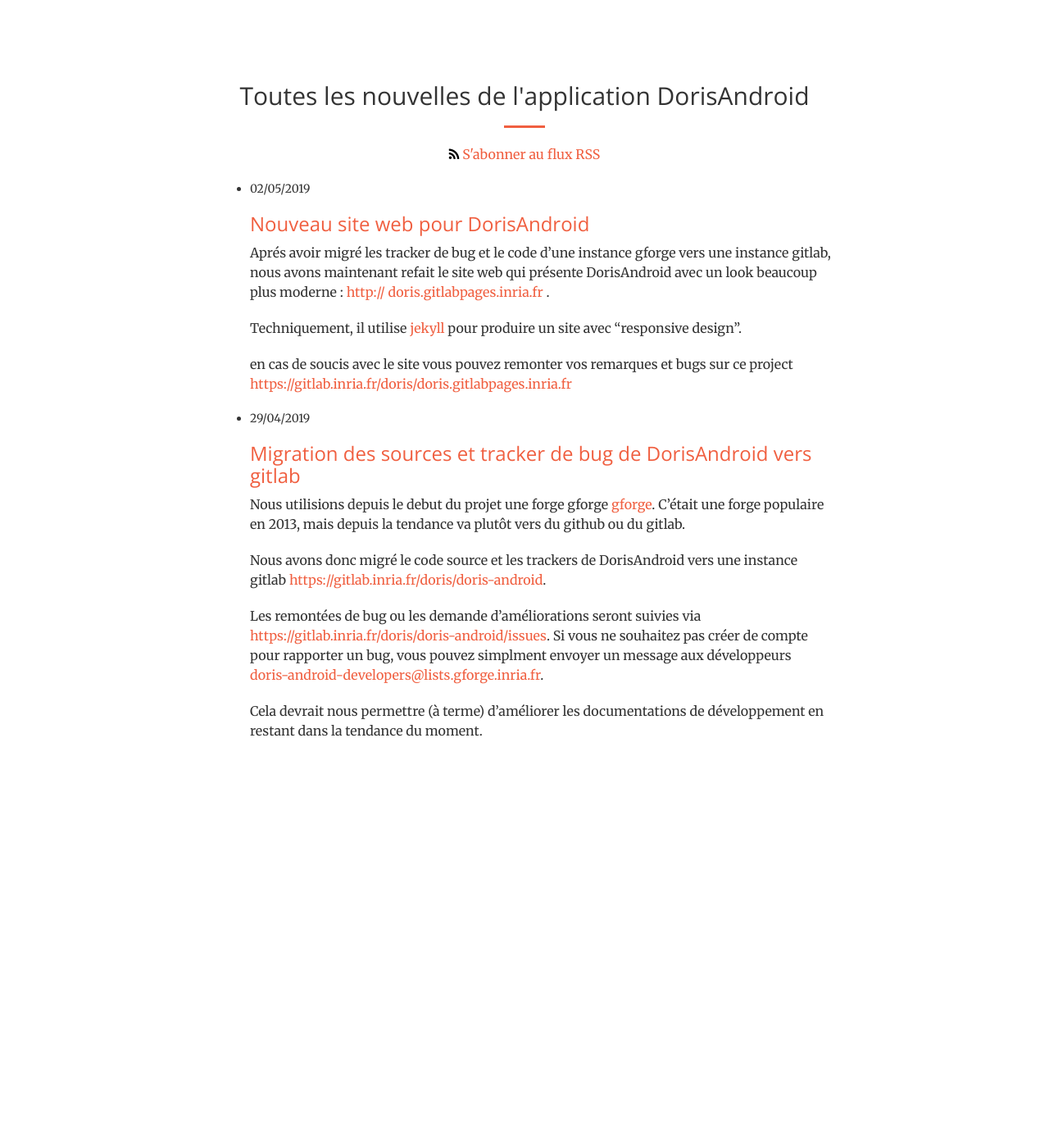
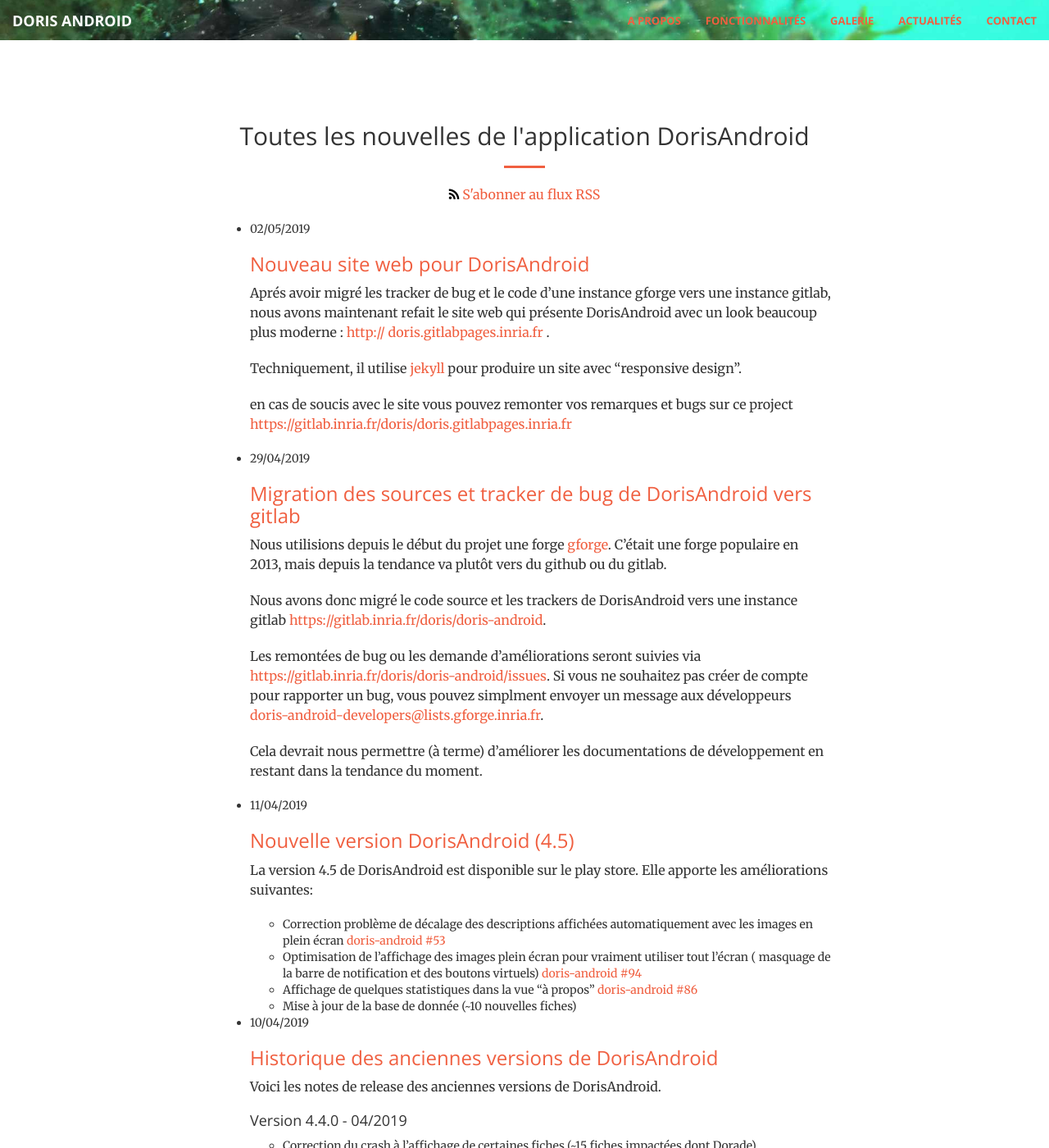
Before and after one commit to doris-ffessm/doris-ffessm.github.io, a Jekyll site: the page built from all_news.md, in a window 1280 px wide and 1400 px high. Shown: the whole window at 82% size. Built offline with Jekyll 4.4.1, drawn with Linux system fonts in a browser that asks for light colours; some of the changed text lies outside the part shown.

Commit message:
amélioration gestion de l'historique

```diff
--- /dev/null
+++ b/_includes/header_inner_page.html
@@ -0,0 +1,4 @@
+<header class="internal-page" >
+    <div class="container">
+    </div>
+</header>
--- a/_includes/latest_news.html
+++ b/_includes/latest_news.html
@@ -31,14 +31,15 @@
 			  </ul>
 			</div>
 			{%- endif -%}
-			<div class="col-lg-8 col-lg-offset-2 text-center">
+			<div class="col-lg-4 col-lg-offset-2 text-center">
 				<p class="feed-subscribe">
 					<a href="/all_news">
+						<span style="color: Black;"><i class="fa fa-list fa-1x wow bounceIn" data-wow-delay=".1s"></i></span>
 						Voir toutes les nouvelles.
 					</a>
 				</p>
 			</div>
-			<div class="col-lg-8 col-lg-offset-2 text-center">
+			<div class="col-lg-4 text-center">
 				<p class="feed-subscribe">
 					<a href="{{ "/feed.xml" | relative_url }}">
 						<span style="color: Black;"><i class="fa fa-rss fa-1x wow bounceIn" data-wow-delay=".1s"></i></span> S'abonner au flux RSS
--- /dev/null
+++ b/_includes/nav_inner_page.html
@@ -0,0 +1,37 @@
+<nav id="allNewsNav" class="navbar navbar-default navbar-fixed-top">
+    <div class="container-fluid">
+        <!-- Brand and toggle get grouped for better mobile display -->
+        <div class="navbar-header">
+            <button type="button" class="navbar-toggle collapsed" data-toggle="collapse" data-target="#bs-example-navbar-collapse-all_news">
+                <span class="sr-only">Toggle navigation</span>
+                <span class="icon-bar"></span>
+                <span class="icon-bar"></span>
+                <span class="icon-bar"></span>
+            </button>
+            <a class="navbar-brand page-scroll" href="/index.html#page-top">Doris Android</a>
+        </div>
+
+        <!-- Collect the nav links, forms, and other content for toggling -->
+        <div class="collapse navbar-collapse" id="bs-example-navbar-collapse-all_news">
+            <ul class="nav navbar-nav navbar-right">
+                <li class="active">
+                    <a href="/index.html#about">A propos</a>
+                </li>
+                <li class="active">
+                    <a href="/index.html#features">Fonctionnalités</a>
+                </li>
+                <li class="active">
+                    <a href="/index.html#gallery">Galerie</a>
+                </li>
+                <li class="active">
+                    <a href="/index.html#latest_news">Actualités</a>
+                </li>
+                <li class="active">
+                    <a href="/index.html#contact">Contact</a>
+                </li>
+            </ul>
+        </div>
+        <!-- /.navbar-collapse -->
+    </div>
+    <!-- /.container-fluid -->
+</nav>
--- a/_layouts/all_news.html
+++ b/_layouts/all_news.html
@@ -4,7 +4,8 @@
 {% include head.html %}
 
 <body id="page-top">
-  {% include nav.html %}
+  {% include nav_inner_page.html %}
+  {% include header_inner_page.html %}
 
 	<section id="all_news">
 		<div class="container">
--- /dev/null
+++ b/_posts/2019-04-10-older-versions.md
@@ -0,0 +1,166 @@
+---
+layout: post
+title:  "Historique des anciennes versions de DorisAndroid"
+date:   2019-04-10 10:05:02 +0200
+categories: android
+---
+Voici les notes de release des anciennes versions de DorisAndroid.
+
+#### Version 4.4.0 - 04/2019
+
+- Correction du crash à l'affichage de certaines fiches (~15 fiches impactées dont Dorade)
+- Correction affichage crédits : rédacteur principal
+- Amélioration des infos envoyées lors des crash pour mieux traiter les bugs spécifiques aux configurations matérielles
+- Mise à jour version android cible
+- ajout d'un nouveau thème graphique clair avec le logo Doris
+
+#### Version 4.3.0 - 12/2018
+
+- Correction du crash au démarrage sous android 9
+- Correction du crash lors de la sélection du filtre dans la vue liste par image sur les téléphones avec une petite résolution
+- Corrections du tri par nom scientifique et recherche rapide
+
+#### Version 4.2.0 - 08/2018
+
+- Améliorations gestion des photos à la demande du glossaire
+- Corrections diverses
+
+#### Version 4.1.0 - 06/2017
+
+- Amélioration de la gestion de la taille des Images
+
+#### Version 4.0.1 - 04/2017 / 4.0.3 - 05/2017
+
+- Corrections diverses
+
+#### Version 4.0 - 04/2017
+
+- 1ère version avec une Base se basant sur les données de la version V4 du site DORIS. Il reste probablement un peu de travail pour finaliser notre travail.
+Merci de votre patience.
+
+#### Version 4.0.beta - 04/2016
+
+- 01 : Correction alpha 01, si en 3G ou 4G penser à autoriser le téléchargement dans les paramètres : "Mode Connecté / Téléch. en Wifi uniquement" doit être décoché.
+- 02 : Les images des fiches sont peuvent être téléchargées et vues comme avec la version précédente.
+- 03 : Correction base de données utilisée / version
+
+#### Version 4.0.alpha - 03/2016
+
+- 01 : Le téléchargement et l'utilisation des images fonctionnent pour les fiches existantes avant mars 2015.
+
+#### Version 2.3.6 - 11/2015
+
+- avertissement de la nécessité d'une maj conséquente liée à la V4 du site DORIS
+
+#### Version 2.3.5 - 09/2015
+
+- diverses petites corrections
+
+#### Version 2.3.4 - 07/2015
+
+- amélioration du bouton retour haut (home)
+- mise à jour des fiches
+
+#### Version 2.3.3 - 05/2015
+
+- petites améliorations
+- mise à jour des fiches
+
+#### Version 2.3.2 - 04/2015
+
+- amélioration de la détection des cartes SD externes
+- mise à jour des fiches
+
+#### Version 2.3.1 - 03/2015
+
+- mise à jour des fiches
+
+#### Version 2.3.0 - 02/2015
+
+- nouvelle interface pour rechercher une fiche par ses images
+- mise à jour des fiches
+
+#### Version 2.2.3 - 01/2015
+
+- mise à jour des fiches
+
+#### Version 2.2.2 - 01/2015
+
+- les images DORIS n'apparaissent plus dans Photos, des économies de batterie et de place sont attendues
+- mise à jour des fiches
+
+#### Version 2.2.1 - 12/2014
+
+- diverses petites corrections
+- mise à jour des fiches
+
+#### Version 2.2.0 - 11/2014
+
+- possibilité de déplacer les photos sur l'espace disque de son choix
+- correction du "Mode Connecté / à la Demande : Téléchargement en WiFi uniquement" est maintenant respecté
+- la mémoire devrait être mieux gérée
+
+#### Version 2.1.7 - 09/2014
+
+- mise à jour des fiches
+
+#### Version 2.1.6 - 09/2014
+
+- mise à jour des fiches
+
+#### Version 2.1.5 - 07/2014
+
+- correction des Crédits
+
+#### Version 2.1.4 - 07/2014
+
+- mise à jour des fiches
+
+#### Version 2.1.3 - 06/2014
+
+- diverses corrections et autres petites améliorations
+
+#### Version 2.1.2 - 05/2014
+
+- il est possible de choisir le thème utilisé par l'application (parmi 4 possibilités)
+- 1ère version (bêta) du choix du lieu de stockage des photos (une nouvelle permission est nécessaire)
+- durant le paramétrage, l'estimation de la place nécessaire aux photos est affichée
+- diverses corrections et autres petites améliorations
+
+#### Version 2.1.1 - 05/2014
+
+- les fiches, dont le Nom Commun est vide, apparaissent en fin de listes
+- diverses corrections et petites améliorations
+
+#### Version 2.1.0 - 04/2014
+
+- bcp de petites corrections
+- amélioration de la fluidité pendant la scrutation et le téléchargement des images
+- affichage de l'arbre phylogénétique dans les fiches
+
+#### Version 2.0.0 - 04/2014
+
+- 1ère version diffusée
+
+#### Beta 4 & 5 - 04/2014
+
+- finalisation 1ère version
+
+#### Beta 3 - 03/2014
+
+- diverses corrections et améliorations
+- 1ère publication sur Google Play pour apprendre
+
+#### Beta 2 - 02/2014
+
+- amélioration des affichages et de la navigation
+- texte des fiches plus complet
+- affichage des participants, de la bibliographie
+
+#### Beta 1 - 01/2014
+
+- 1ère Proposition
+
+#### Alpha - */2013
+
+- En cours de développement
--- /dev/null
+++ b/_posts/2019-04-11-dorisandroid-65.md
@@ -0,0 +1,15 @@
+---
+layout: post
+title:  "Nouvelle version DorisAndroid (4.5)"
+date:   2019-04-11 10:05:02 +0200
+categories: android
+---
+La version 4.5 de DorisAndroid est disponible sur le play store.
+Elle apporte les améliorations suivantes:
+
+
+
+- Correction problème de décalage des descriptions affichées automatiquement avec les images en plein écran [doris-android #53](https://gitlab.inria.fr/doris/doris-android/issues/53)
+- Optimisation de l'affichage des images plein écran pour vraiment utiliser tout l'écran ( masquage de la barre de notification et des boutons virtuels) [doris-android #94](https://gitlab.inria.fr/doris/doris-android/issues/94)
+- Affichage de quelques statistiques dans la vue "à propos" [doris-android #86](https://gitlab.inria.fr/doris/doris-android/issues/86)
+- Mise à jour de la base de donnée (~10 nouvelles fiches)
--- a/_posts/2019-04-29-migration-vers-gitlab.md
+++ b/_posts/2019-04-29-migration-vers-gitlab.md
@@ -5,7 +5,7 @@ date:   2019-04-29 10:05:02 +0200
 categories: web android
 ---
 
-Nous utilisions depuis le debut du projet une forge gforge [gforge](https://gforge.inria.fr/projects/doris-android/).
+Nous utilisions depuis le début du projet une forge [gforge](https://gforge.inria.fr/projects/doris-android/).
 C'était une forge populaire en 2013, mais depuis la tendance va plutôt vers du github ou du gitlab.
 
 Nous avons donc migré le code source et les trackers de DorisAndroid vers une instance gitlab [https://gitlab.inria.fr/doris/doris-android](https://gitlab.inria.fr/doris/doris-android).
--- a/_sass/_base.scss
+++ b/_sass/_base.scss
@@ -106,6 +106,16 @@ aside {
                     }
                 }
             }
+	    &.dropdown {
+                > a,
+                > a:focus {
+                    color: $theme-primary !important;
+                    background-color: transparent;
+                    &:hover {
+                        background-color: transparent;
+                    }
+                }
+            }
         }
     }
     @media (min-width: 768px) {
@@ -203,6 +213,13 @@ header {
             }
         }
     }
+}
+
+// internal page  Header
+
+.internal-page {
+  background-image: url('../img/header_1.jpg');
+  min-height: 3.5em;
 }
 
 // Sections
```
